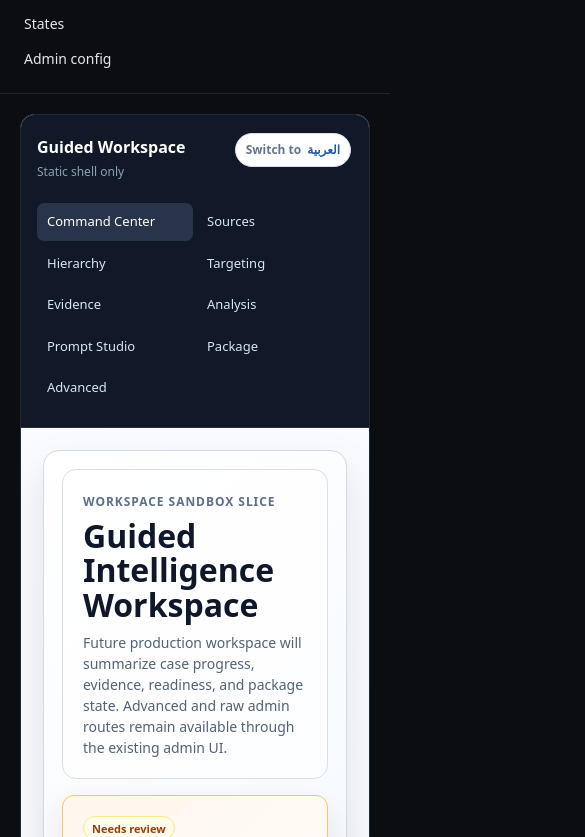
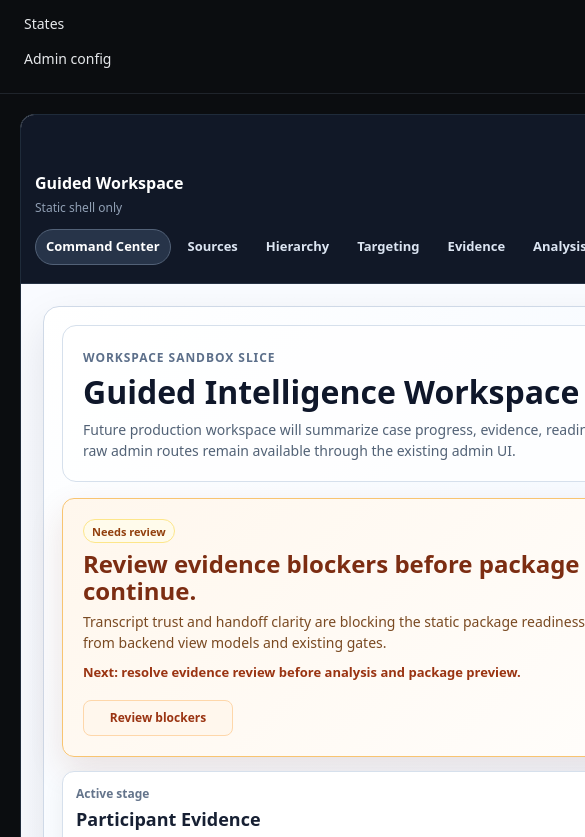
Before and after one commit to Haithamhaj/Workflow-Next-Step-AI-, a Next.js app in the folder apps/admin-web/: page /workspace in a window 390 px wide. Shown: the part 847-1684 px from the top of the page, 585 px wide, since content can reach past the window. Built offline with nearby package versions, Linux system fonts and the light colour scheme.

Commit message:
Move workspace nav to top layout

```diff
--- a/apps/admin-web/app/workspace/workspace.module.css
+++ b/apps/admin-web/app/workspace/workspace.module.css
@@ -3,8 +3,8 @@
   position: relative;
   width: 100%;
   max-width: 100%;
-  display: grid;
-  grid-template-columns: 232px minmax(0, 1fr);
+  display: flex;
+  flex-direction: column;
   box-sizing: border-box;
   border: 1px solid #1f2b3a;
   border-radius: 14px;
@@ -15,19 +15,27 @@
 }
 
 .workspaceNav {
+  min-width: 0;
   background: #111827;
   color: #c9d3e2;
-  padding: 20px 16px;
-  border-right: 1px solid #263244;
+  padding: 14px 170px 14px 16px;
+  border-right: none;
+  border-bottom: 1px solid #263244;
+  display: grid;
+  grid-template-columns: auto minmax(0, 1fr);
+  gap: 18px;
+  align-items: center;
 }
 
 .workspaceRoot[dir="rtl"] .workspaceNav {
   border-right: none;
-  border-left: 1px solid #263244;
+  border-left: none;
+  padding: 14px 16px 14px 170px;
 }
 
 .workspaceBrand {
-  margin-bottom: 22px;
+  margin-bottom: 0;
+  min-width: 150px;
 }
 
 .workspaceBrandLabel {
@@ -50,18 +58,24 @@
   margin: 0;
   padding: 0;
   display: flex;
-  flex-direction: column;
-  gap: 4px;
+  flex-direction: row;
+  flex-wrap: wrap;
+  gap: 6px;
 }
 
 .workspaceNavLink {
-  display: block;
-  padding: 9px 10px;
-  border-radius: 7px;
+  display: inline-flex;
+  align-items: center;
+  min-height: 32px;
+  padding: 7px 10px;
+  border: 1px solid transparent;
+  border-radius: 999px;
   color: #dce5f2;
   text-decoration: none;
   font-size: 13px;
+  font-weight: 700;
   text-align: start;
+  white-space: nowrap;
 }
 
 .workspaceNavLink:hover,
@@ -71,6 +85,7 @@
 }
 
 .workspaceNavLinkActive {
+  border-color: #526177;
   background: #273449;
   color: #ffffff;
 }
@@ -1148,18 +1163,27 @@
 
 @media (max-width: 820px) {
   .workspaceRoot {
-    grid-template-columns: 1fr;
+    display: flex;
   }
 
   .workspaceNav {
     border-right: none;
     border-left: none;
     border-bottom: 1px solid #263244;
+    grid-template-columns: 1fr;
+    padding: 56px 14px 14px;
+    gap: 12px;
+  }
+
+  .workspaceRoot[dir="rtl"] .workspaceNav {
+    padding: 56px 14px 14px;
   }
 
   .workspaceNavList {
-    display: grid;
-    grid-template-columns: repeat(2, minmax(0, 1fr));
+    display: flex;
+    flex-wrap: nowrap;
+    overflow-x: auto;
+    padding-bottom: 4px;
   }
 
   .workspaceGrid {
```
